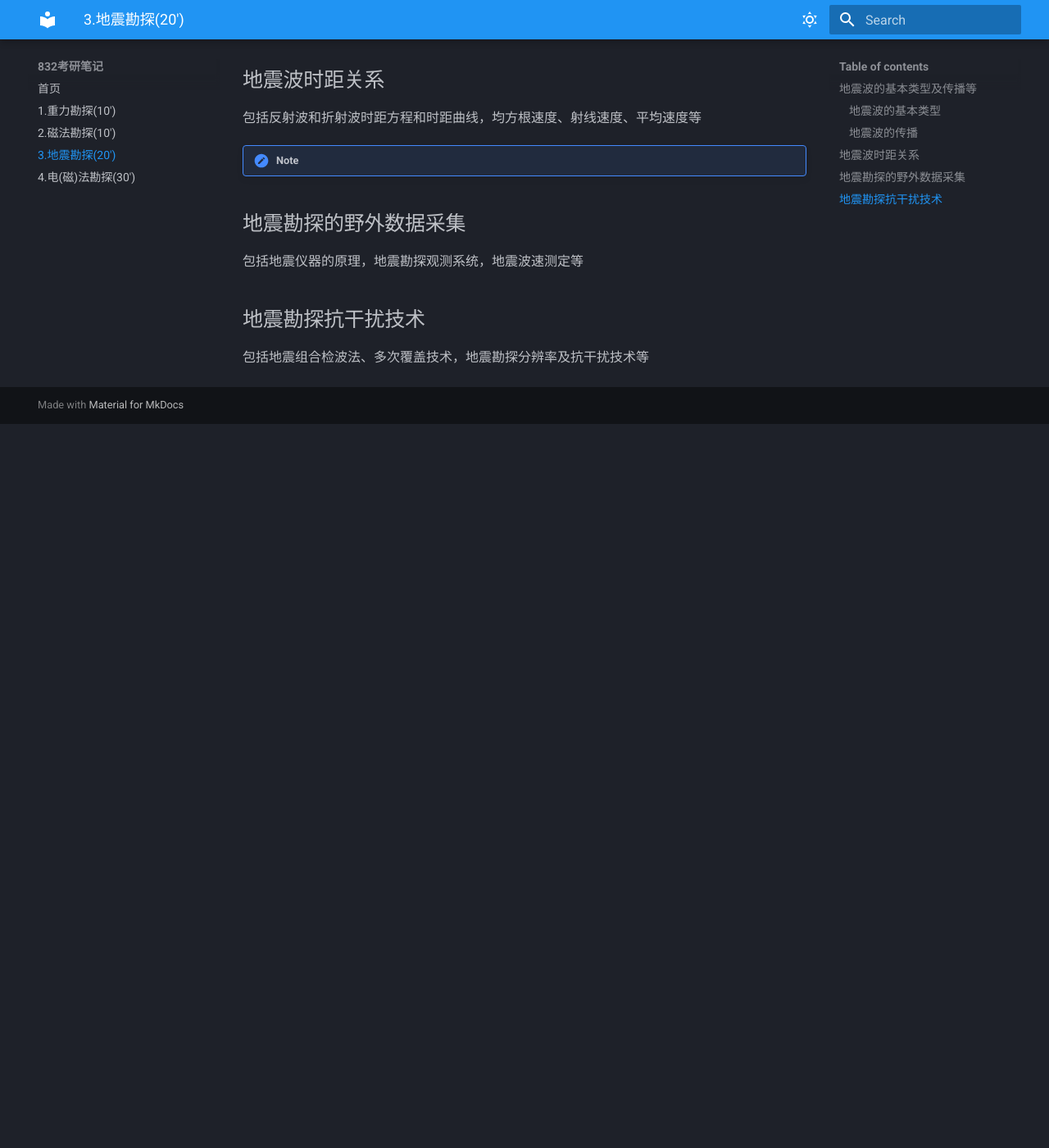
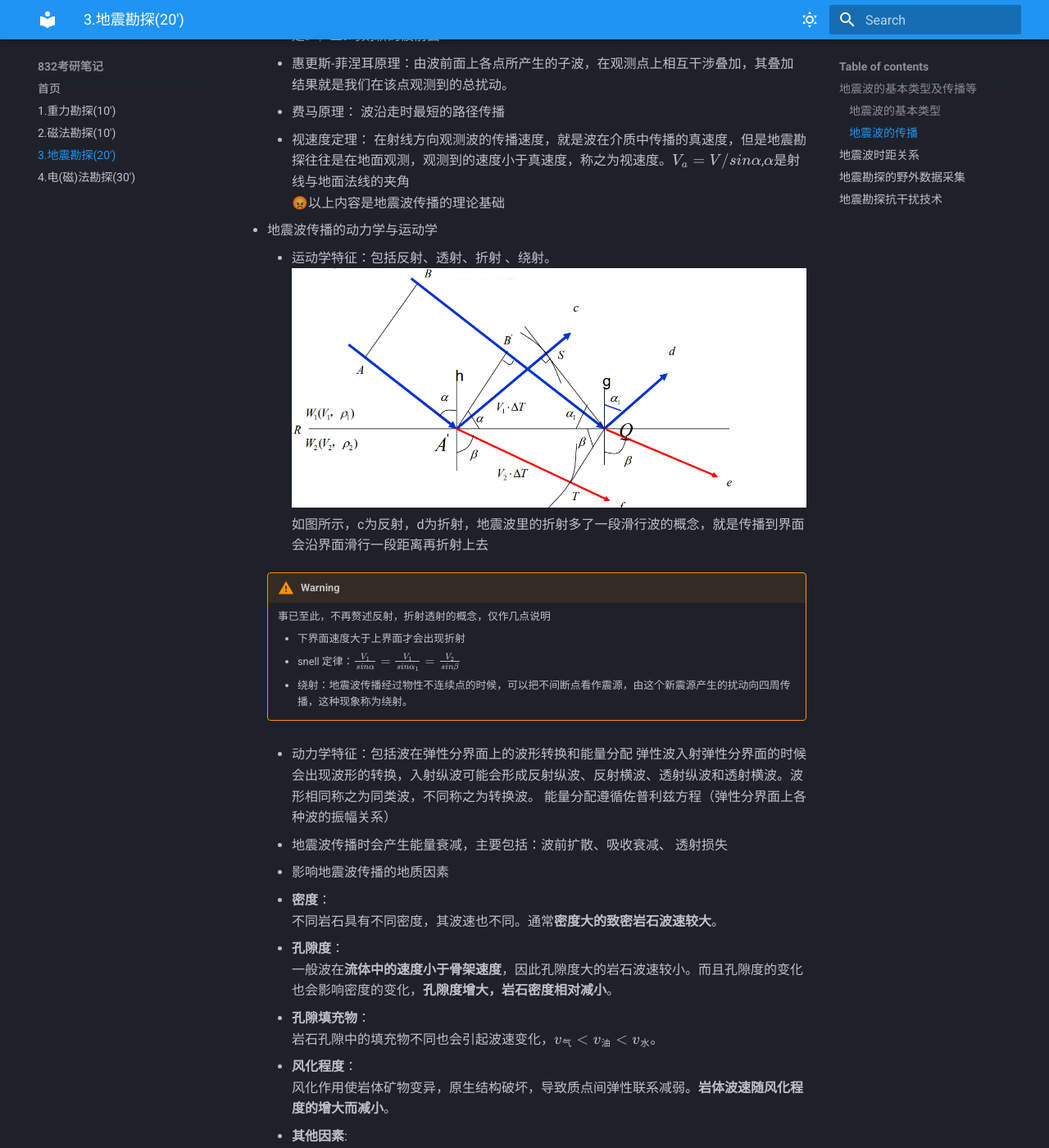
Before and after one commit to Vcholerae1/Geophysic-Notes, an MkDocs documentation site: the page built from docs/地震勘探.md, in a window 1280 px wide and 1400 px high, scrolled down 3065 px. Shown: the whole window at 82% size. Built offline with MkDocs 1.6.1 and Material for MkDocs 9.7.7, drawn with Linux system fonts in a browser that asks for light colours; before the commit the page ends 3582 px from its top, so only the background shows below that; some of the changed text lies outside the part shown.

Commit message:
seismic部分更新完成

```diff
--- a/docs/地震勘探.md
+++ b/docs/地震勘探.md
@@ -69,12 +69,41 @@ graph LR
 ### 地震波的传播
 !!! note
     地震波的传播是一个非常丰富的话题，下面对可能考到的话题进行逐一阐述做一布防，复习时以理解为主，考试时按照对应的内容填写
+    如果只是宽泛的问地震波的传播：可以按照地震波传播的理论基础（3点）+ 运动学动力学（3点）+ 地质因素（5点）回答
 
-- 一些定律
-作为一种波动现象，地震波也遵循波的一些基本定律，包括：
-    - snell 定律
-    - 惠更斯原理
-    - 费马定律
+- 地震波传播的理论基础
+    - 惠更斯定律：在弹性介质中，已知t时刻的同一波前面上的各点，可以把这些点看作从此时刻产生子波的新的点振源，由它产生二次扰动，经过$\Delta t$时间后，这些子波的包络面就是$t+\Delta t$时刻新的波前面
+    - 惠更斯-菲涅耳原理：由波前面上各点所产生的子波，在观测点上相互干涉叠加，其叠加结果就是我们在该点观测到的总扰动。
+    - 费马原理： 波沿走时最短的路径传播
+    - 视速度定理： 在射线方向观测波的传播速度，就是波在介质中传播的真速度，但是地震勘探往往是在地面观测，观测到的速度小于真速度，称之为视速度。$V_a = V / sin \alpha$,$\alpha$是射线与地面法线的夹角
+    😡以上内容是地震波传播的理论基础
+- 地震波传播的动力学与运动学
+    - 运动学特征：包括反射、透射、折射 、绕射。
+    ![alt text](./pictures/image.png)
+    如图所示，c为反射，d为折射，地震波里的折射多了一段滑行波的概念，就是传播到界面会沿界面滑行一段距离再折射上去
+    !!! warning
+        事已至此，不再赘述反射，折射透射的概念，仅作几点说明
+
+        - 下界面速度大于上界面才会出现折射
+        - snell 定律：$\frac{V_1}{sin \alpha} = \frac{V_1}{sin \alpha_1} = \frac{V_2}{sin \beta}$
+        - 绕射：地震波传播经过物性不连续点的时候，可以把不间断点看作震源，由这个新震源产生的扰动向四周传播，这种现象称为绕射。
+
+    - 动力学特征：包括波在弹性分界面上的波形转换和能量分配
+    弹性波入射弹性分界面的时候会出现波形的转换，入射纵波可能会形成反射纵波、反射横波、透射纵波和透射横波。波形相同称之为同类波，不同称之为转换波。
+    能量分配遵循佐普利兹方程（弹性分界面上各种波的振幅关系）
+
+    - 地震波传播时会产生能量衰减，主要包括：波前扩散、吸收衰减、 透射损失
+- 影响地震波传播的地质因素
+    1. **密度**：
+        不同岩石具有不同密度，其波速也不同。通常**密度大的致密岩石波速较大**。
+    2. **孔隙度**：
+        一般波在**流体中的速度小于骨架速度**，因此孔隙度大的岩石波速较小。而且孔隙度的变化也会影响密度的变化，**孔隙度增大，岩石密度相对减小**。
+    3. **孔隙填充物**：
+        岩石孔隙中的填充物不同也会引起波速变化，$v_{气} < v_{油} < v_{水}$。
+    4. **风化程度**：
+        风化作用使岩体矿物变异，原生结构破坏，导致质点间弹性联系减弱。**岩体波速随风化程度的增大而减小**。
+    5. **其他因素**:
+        一般年代越久，埋藏越深，上覆地层压力时间越长，强度越大，孔隙度变小，密度变大，波速变大。
 
 
 
@@ -82,9 +111,25 @@ graph LR
 ## 地震波时距关系
 包括反射波和折射波时距方程和时距曲线，均方根速度、射线速度、平均速度等
 
-!!! note
+- 均方根速度：把**水平层状介质**情况下的**反射波时距曲线近似地看成双曲线**时，求出的波速就是这一水平层状介质的均方根速度。 (层速度平方按照各层走时加权平均再取根号)
 
+$$v_\sigma = \sqrt{\frac{\sum_{i= 1}^{n}t_i v_i^2}{\sum_{i= 1}^{n}t_i}}$$
 
+- 射线速度：波按照射线传播的速度(总路程除以总时间)
+
+$$ v_r = \frac{\sum_{i=1}^{n}\frac{h_i}{cos \alpha_i}}{\sum_{i=1}^{n}\frac{h_i}{v_i cos \alpha_i}}$$
+
+- 平均速度：地震波垂直穿过地层的总厚度与单程传播所需的总时间之比
+
+$$ \bar v = \frac{\sum_{i = 1}^n h_i}{\sum_{i = 1}^n t_i}$$
+
+![](./pictures/a.png)
+
+上图展示了三种速度的关系，
+
+- 当x = 0时,$v_r = \bar v$，随着x的增加，$v_r$将大于$\bar v$趋近$v_\sigma$,
+- 当x = h时，$v_r = v_\sigma$，
+- 之后$v_r$不断趋近介质最高层速度，$v_\sigma$的误差也不断增加
 
 ## 地震勘探的野外数据采集
 包括地震仪器的原理，地震勘探观测系统，地震波速测定等
```
Also changed, not shown: docs/电(磁)法勘探.md (+7 -3 lines), docs/pictures/a.png (added), docs/pictures/image.png (added).
